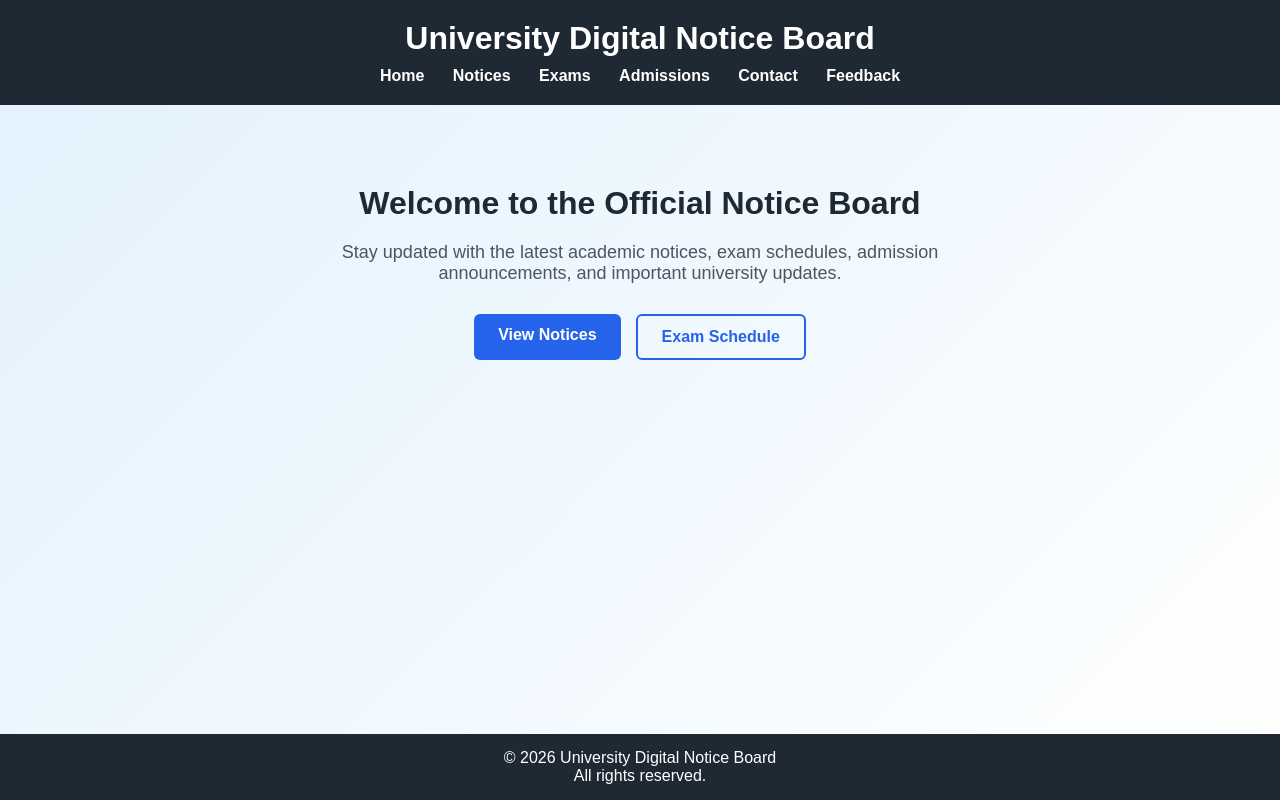
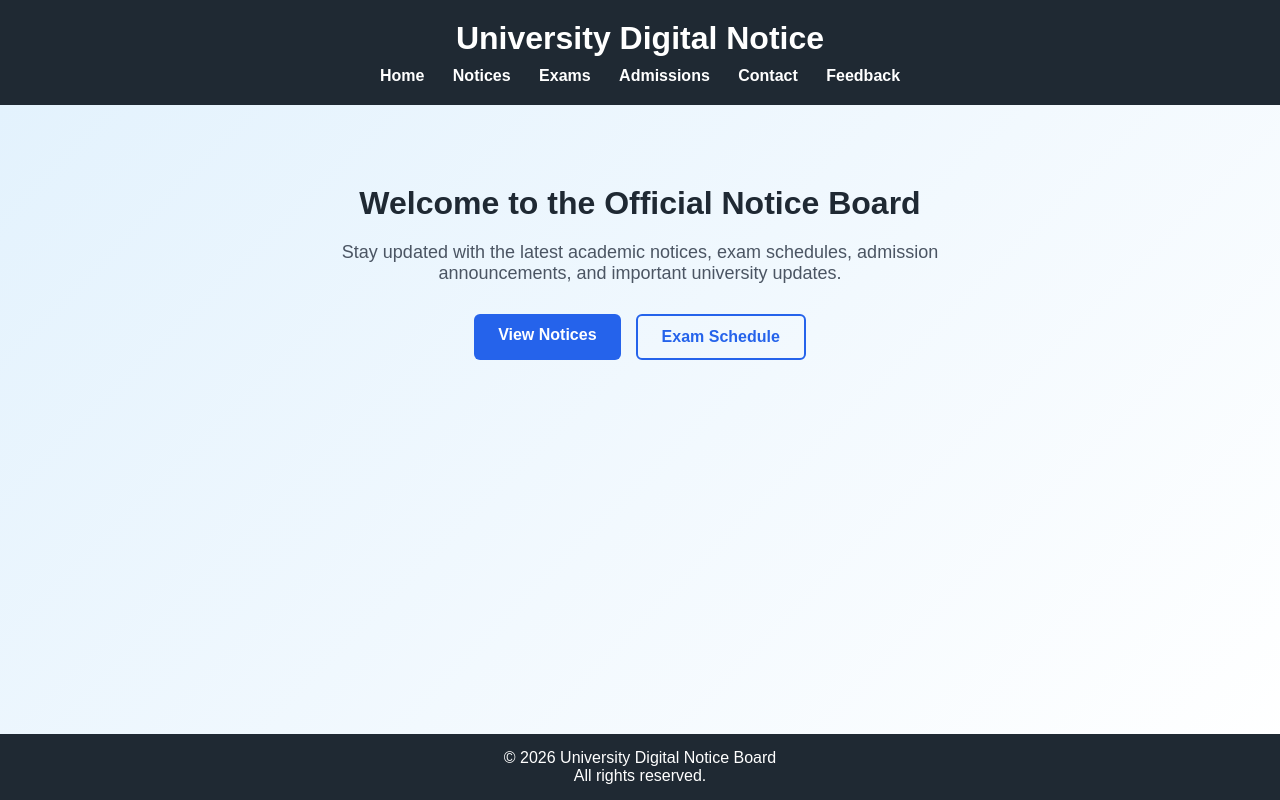
Before and after one commit to nooruliman0/uni-notice-board, a website: page src/index.html in a window 1280 px wide. Drawn offline with Linux system fonts and the light colour scheme.

Commit message:
fixing bugs

```diff
--- a/src/index.html
+++ b/src/index.html
@@ -10,7 +10,7 @@
 <body>
 
   <header class="main-header">
-    <h1>University Digital Notice Board</h1>
+    <h1>University Digital Notice </h1>
     <nav>
       <ul class="nav-links">
         <li><a href="index.html">Home</a></li>
```
